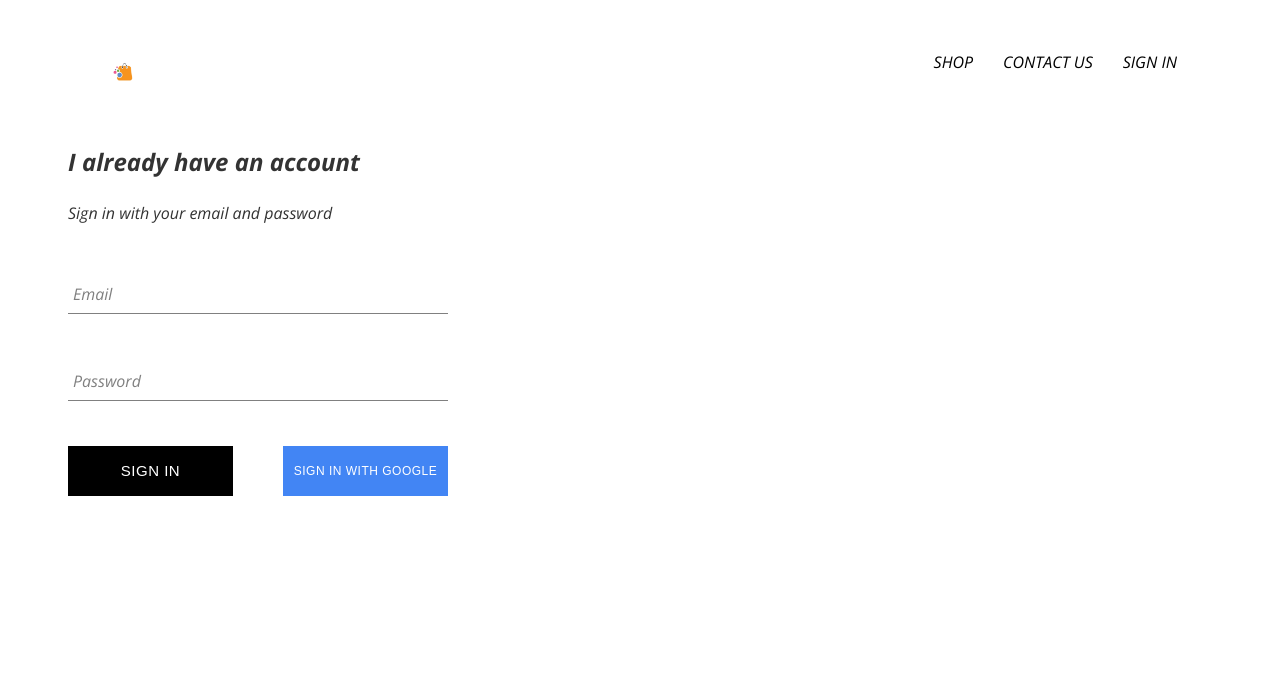
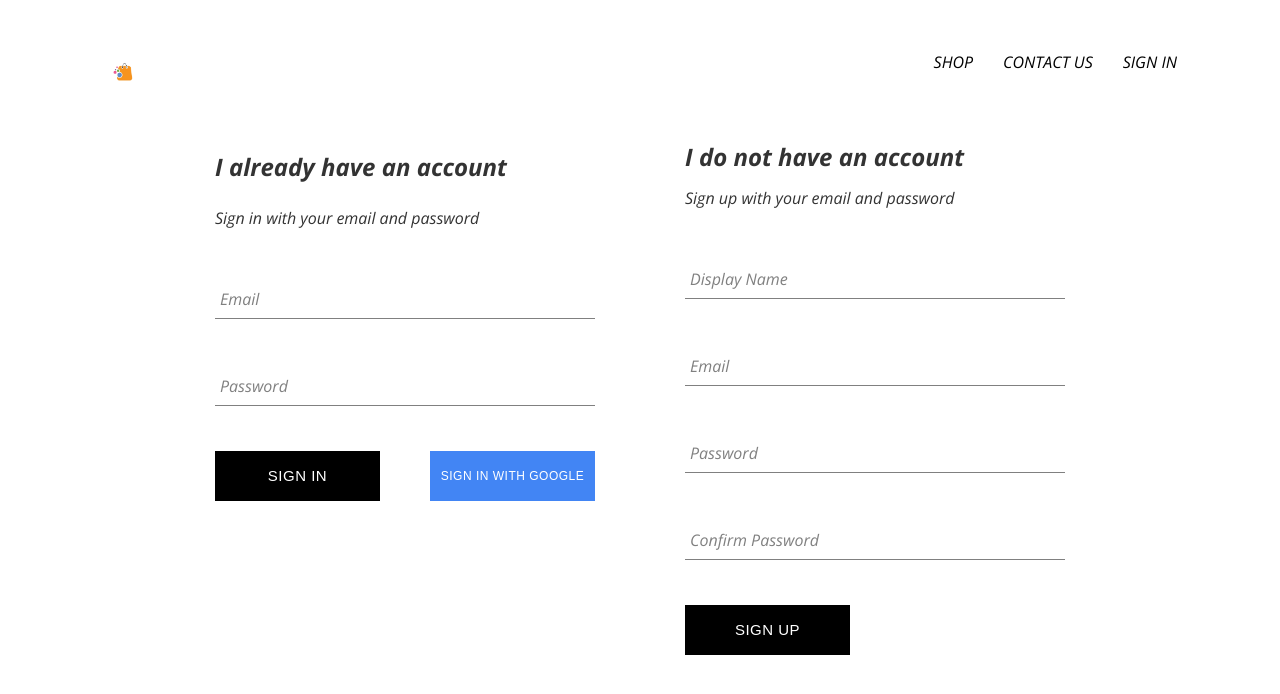
Before and after one commit to Scotcee/crown-E-commerce, a React (Create React App) app: page /signin in a window 1280 px wide. Shown: the top 694 px of the page. Built offline with nearby package versions, Linux system fonts and the light colour scheme; no server answers.

Commit message:
implemented signing up with username and password

```diff
--- a/src/App.js
+++ b/src/App.js
@@ -4,15 +4,17 @@
 import ShopPage from './pages/shop/shop.component';
 import Header from './components/header/header.component';
 import SignInAndSignupPage from './pages/sign-in-and-sign-up-page/sign-in-and-sign-up-page.component';
-import { auth } from './firebase/firebase.utils';
+import { auth, createUserProfileDocument } from './firebase/firebase.utils';
 
 const App = () => {
   const [currentUser, setCurrentUser] = useState(null);
 
   useEffect(() => {
-    const unsubscribeFromAuth = auth.onAuthStateChanged(user => {
-      setCurrentUser(user);
-      console.log(user);
+    const unsubscribeFromAuth = auth.onAuthStateChanged(async user => {
+      setCurrentUser(user); // Update currentUser state
+      if (user) {
+        await createUserProfileDocument(user); // Pass user to createUserProfileDocument
+      }
     });
 
     // Cleanup subscription on unmount
--- /dev/null
+++ b/src/components/sign-up/sign-up.component.jsx
@@ -0,0 +1,107 @@
+import React from "react";
+import FormInput from "../form-input/form-input.component";
+import CustomButton from "../../pages/custom-button/custom-button.component";
+import {
+  signUpWithEmailAndPassword,
+  createUserProfileDocument,
+} from "./../../firebase/firebase.utils";
+import "./sign-up.styles.scss";
+
+class SignUp extends React.Component {
+  constructor() {
+    super();
+    this.state = {
+      displayName: "",
+      email: "",
+      password: "",
+      confirmPassword: "",
+      error: null, // For storing error messages
+      loading: false, // For managing loading state
+    };
+  }
+
+  handleChange = (event) => {
+    const { name, value } = event.target;
+    this.setState({ [name]: value });
+  };
+
+  handleSubmit = async (event) => {
+    event.preventDefault();
+    const { displayName, email, password, confirmPassword } = this.state;
+
+    if (password !== confirmPassword) {
+      this.setState({ error: "Passwords don't match" });
+      return;
+    }
+
+    this.setState({ loading: true, error: null }); // Start loading state
+
+    try {
+      const { user } = await signUpWithEmailAndPassword(email, password); // Use the new function
+      await createUserProfileDocument(user, { displayName });
+      this.setState({
+        displayName: "",
+        email: "",
+        password: "",
+        confirmPassword: "",
+        error: null, // Clear any previous errors
+        loading: false, // Reset loading state
+      });
+    } catch (error) {
+      this.setState({ error: error.message, loading: false }); // Update state with error message
+      console.error(error);
+    }
+  };
+
+  render() {
+    const { displayName, email, password, confirmPassword, error, loading } =
+      this.state;
+    return (
+      <div className="sign-up">
+        <h2 className="title">I do not have an account</h2>
+        <span>Sign up with your email and password</span>
+        {error && <div className="error-message">{error}</div>}{" "}
+        {/* Display error message */}
+        <form className="sign-up-form" onSubmit={this.handleSubmit}>
+          <FormInput
+            type="text"
+            name="displayName"
+            value={displayName}
+            onChange={this.handleChange}
+            label="Display Name"
+            required
+          />
+          <FormInput
+            type="email"
+            name="email"
+            value={email}
+            onChange={this.handleChange}
+            label="Email"
+            required
+          />
+          <FormInput
+            type="password"
+            name="password"
+            value={password}
+            onChange={this.handleChange}
+            label="Password"
+            required
+          />
+          <FormInput
+            type="password"
+            name="confirmPassword"
+            value={confirmPassword}
+            onChange={this.handleChange}
+            label="Confirm Password"
+            required
+          />
+          <CustomButton type="submit" disabled={loading}>
+            {loading ? "Signing Up..." : "SIGN UP"}
+          </CustomButton>
+        </form>
+      </div>
+    );
+  }
+}
+
+export default SignUp;
--- /dev/null
+++ b/src/components/sign-up/sign-up.styles.scss
@@ -0,0 +1,9 @@
+.sign-up {
+  display: flex;
+  flex-direction: column;
+  width: 380px;
+
+  .title {
+    margin: 10px 0;
+  }
+}
--- a/src/firebase/firebase.utils.js
+++ b/src/firebase/firebase.utils.js
@@ -1,6 +1,6 @@
 import { initializeApp } from "firebase/app";
-import { getFirestore } from "firebase/firestore";
-import { getAuth, GoogleAuthProvider, signInWithPopup } from "firebase/auth";
+import { getAuth, createUserWithEmailAndPassword, GoogleAuthProvider, signInWithPopup } from "firebase/auth";
+import { getFirestore, doc, getDoc, setDoc } from "firebase/firestore";
 
 const config = {
     apiKey: "AIzaSyCgjOFAWp_TlncthHhjIJ5ldKzsg9u0NqQ",
@@ -12,27 +12,51 @@
     measurementId: "G-B2TJK3YKP0"
 };
 
-// Initialize Firebase
 const app = initializeApp(config);
+const auth = getAuth(app);
+const firestore = getFirestore(app);
 
-// Initialize Firestore and Auth
-const firestore = getFirestore(app);
-const auth = getAuth(app);
+// Create user profile document
+export const createUserProfileDocument = async (userAuth, additionalData) => {
+    if (!userAuth) return;
 
-// Google Auth Provider
-const provider = new GoogleAuthProvider();
-provider.setCustomParameters({ prompt: 'select_account' });
+    const userRef = doc(firestore, `users/${userAuth.uid}`);
+    const snapshot = await getDoc(userRef);
+
+    if (!snapshot.exists()) {
+        const { displayName, email } = userAuth;
+
+        try {
+            await setDoc(userRef, {
+                displayName,
+                email,
+                createdAt: new Date(),
+                ...additionalData
+            });
+        } catch (error) {
+            console.error("Error creating user profile document:", error);
+        }
+    }
+    return userRef;
+};
+
+// Sign up with email and password function
+export const signUpWithEmailAndPassword = async (email, password) => {
+    return createUserWithEmailAndPassword(auth, email, password);
+};
 
 // Sign in with Google function
 export const signInWithGoogle = async () => {
+    const provider = new GoogleAuthProvider();
+    provider.setCustomParameters({ prompt: 'select_account' });
+
     try {
         const result = await signInWithPopup(auth, provider);
-        return result; // Handle the result as needed
+        return result; // Handle result as needed
     } catch (error) {
         console.error("Error signing in with Google:", error);
-        // Optionally display an error message to the user
     }
 };
 
-// Export instances
-export { app, firestore, auth, provider };
+// Export necessary modules
+export { app, auth };
--- a/src/pages/sign-in-and-sign-up-page/sign-in-and-sign-up-page.component.jsx
+++ b/src/pages/sign-in-and-sign-up-page/sign-in-and-sign-up-page.component.jsx
@@ -2,11 +2,13 @@
 import "./sign-in-and-sign-up-page.styles.scss";
 
 import SignIn from "../../components/sign-in/sign-in.component";
+import SignUp from "../../components/sign-up/sign-up.component";
 
 const SignInAndSignupPage = () => {
   return (
-    <div>
+    <div className="sign-in-and-sign-up">
       <SignIn />
+      <SignUp />
     </div>
   );
 };
--- a/src/pages/sign-in-and-sign-up-page/sign-in-and-sign-up-page.styles.scss
+++ b/src/pages/sign-in-and-sign-up-page/sign-in-and-sign-up-page.styles.scss
@@ -0,0 +1,6 @@
+.sign-in-and-sign-up {
+  width: 850px;
+  display: flex;
+  justify-content: space-between;
+  margin: 30px auto;
+}
```
